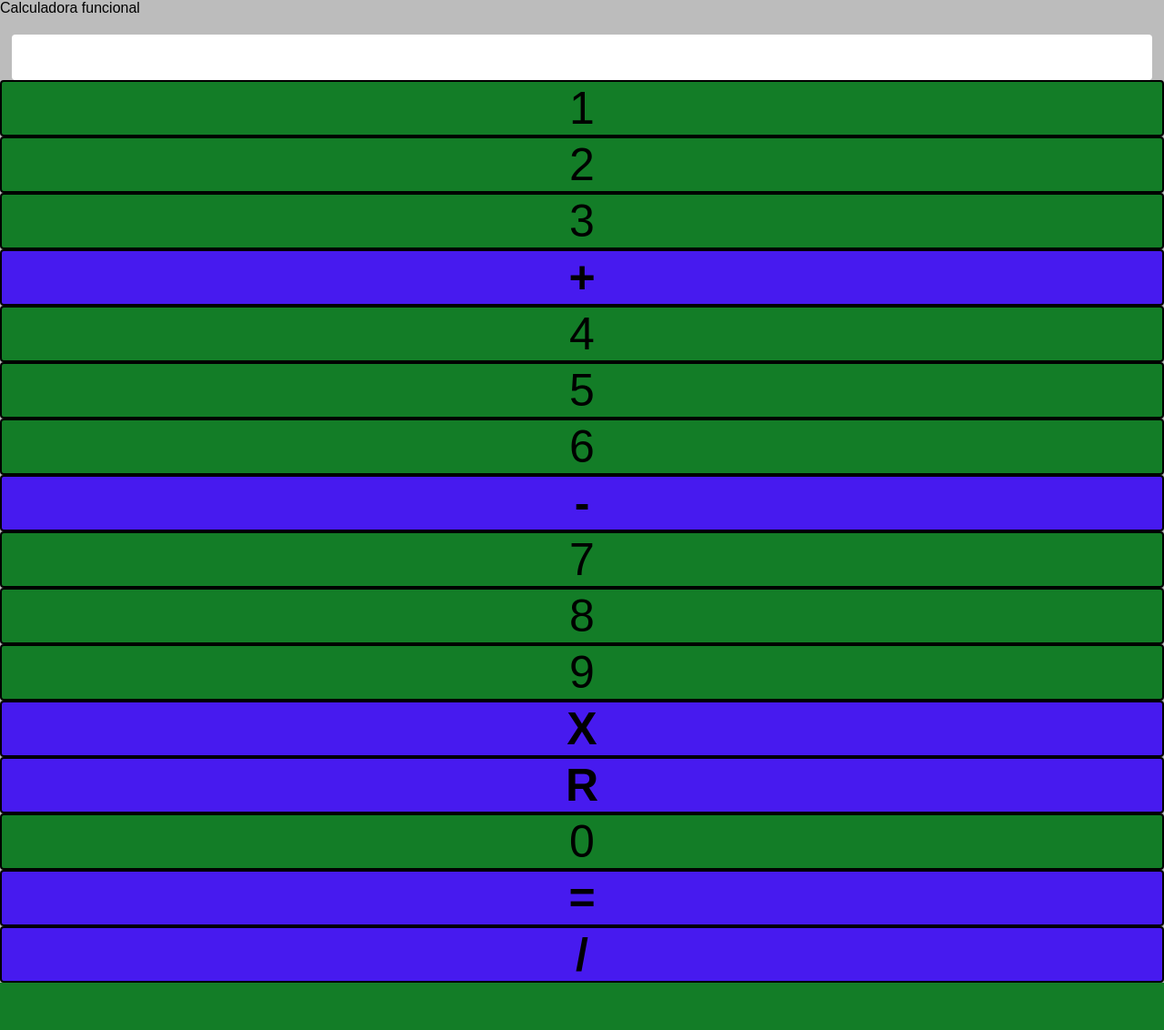
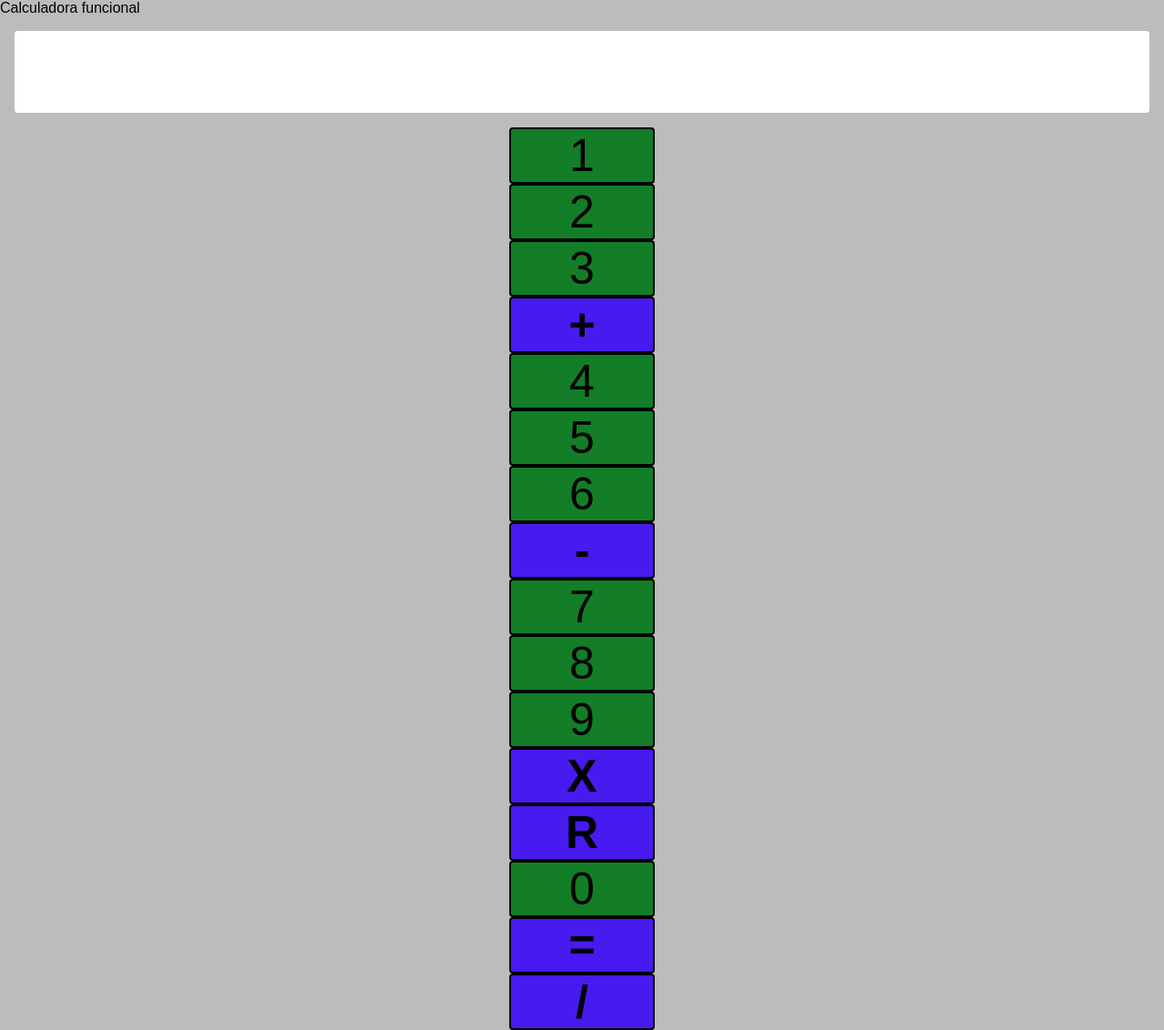
Before and after one commit to JoseGodoyCebreros/Mis-codigos, a PHP site: page / in a window 1280 px wide. Shown: the whole page at 91% size. Before the commit the page ends 1080 px from the top, so only its background shows below. Run offline with PHP 8.4, Linux system fonts and the light colour scheme.

Commit message:
Update estilo.css

```diff
--- a/Calculadora/estilo.css
+++ b/Calculadora/estilo.css
@@ -7,10 +7,11 @@
 	background: #BCBCBC;
 }
 
-.div-contenedor p{
+.titulo{
+	text-align: center;
 	font-family: monospace;
 	padding: 0rem 0 3rem 0;
-	font-size: 40px;
+	font-size: 5rem;
 }
 
 .div-botones{
@@ -28,20 +29,29 @@
 	justify-content: center;
 }
 
+.div-pantalla{
+	background: transparent;
+}
+
 .pantalla{
 	background: #ffff;
-	font-size: 30px;
-	width: 98%;
-	margin-top: 20px;
-	height: 50px;
+	display: flex;
+	justify-content: start;
+	align-items: center;
+	font-size: 50px;
+	margin: 1rem;
+	height: 90px;
 	padding: 10px;
-	display: block;
 	border-radius: 4px;
+}
+
+.pantalla span{
+	line-height: parent;
 }
 
 .numero, .signos{
 	border: solid 2px;
-	width: 100%;
+	width: 10rem;
 	height: 100%;
 	font-size: 50px;
 	text-align: center;
@@ -69,10 +79,15 @@
 
 .calculadora {
 	margin: 0 4rem;
-	height: 35rem;
-	width: 80%;
+	height: 50rem;
+	width: 50rem;
 	background: #CE1414;
 	border-radius: 20px;
     user-select: none;
     margin-bottom: 5rem;
 }
+
+.content-calculator{
+	display: flex;
+	justify-content: center;
+}
```
